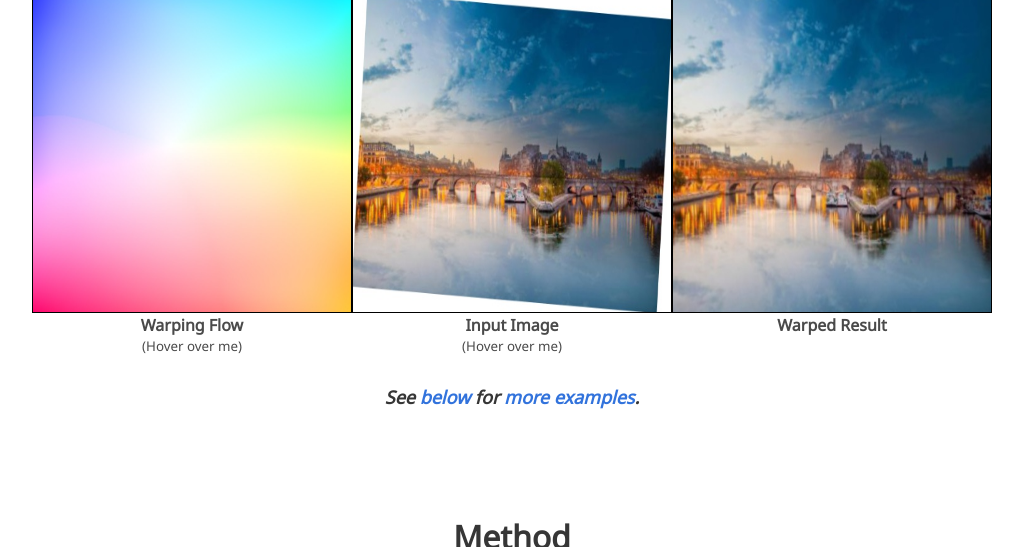
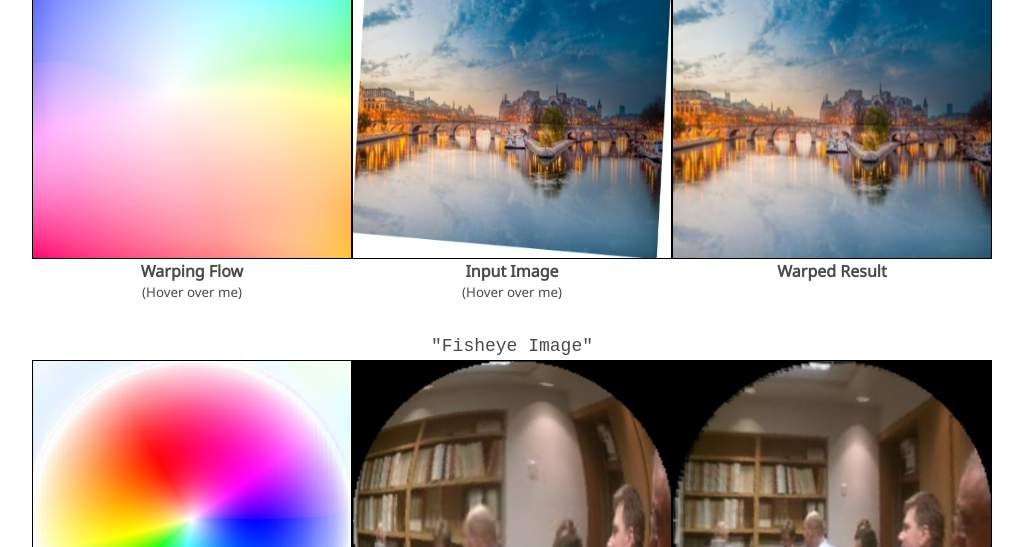
Before and after one commit to KangLiao929/KangLiao929.github.io, a Jekyll site: the page projects/mowa/index.html, which Jekyll copies as it is, in a window 1280 px wide and 1400 px high, scrolled down 5075 px. Shown: the top 547 px of the window, without its empty margins (128-1151 px from the left). Built offline with Jekyll 4.4.1, drawn with Linux system fonts in a browser that asks for light colours; nearby versions of some CDN libraries; some web fonts are replaced; library files that are not in the unit come from our copies; a style sheet for code colours, icons or effects is not loaded; some of the changed text lies outside the part shown; grey boxes are pictures that could not be loaded.

Commit message:
Update index.html

```diff
--- a/projects/mowa/index.html
+++ b/projects/mowa/index.html
@@ -457,7 +457,7 @@
 
       <!-- rs3 -->
       <div class="has-text-centered" id="rs3">
-        <p class="prompt">"Unrolling Shutter Image"</p>
+        <p class="prompt"></p>
       </div>
       <div class="flex">
         <div class="flexWrapper">
@@ -587,7 +587,7 @@
 
       <!-- rotation3 -->
       <div class="has-text-centered" id="rotation3">
-        <p class="prompt">"Rotated Image"</p>
+        <p class="prompt"></p>
       </div>
       <div class="flex">
         <div class="flexWrapper">
@@ -620,6 +620,137 @@
             <div class="insideWrapper">
               <img src="static/examples/rotation/output3.jpg" class="canvasBGImage">
               <canvas class="viz rotation3 gen" width="512" height="384"></canvas>
+            </div>
+          </div>
+          <div class="has-text-centered">
+            <p><b>Warped Result</b></p>
+          </div>
+        </div>
+      </div>
+
+
+      <!-- fisheye1 -->
+      <div class="has-text-centered" id="fisheye1">
+        <p class="prompt">"Fisheye Image"</p>
+      </div>
+      <div class="flex">
+        <div class="flexWrapper">
+          <div class="outsideWrapper">
+            <div class="insideWrapper">
+              <img src="static/examples/fisheye/flow1.jpg" class="canvasBGImage">
+              <canvas class="viz fisheye1 flow" width="512" height="512"
+                data-json-path="./static/examples/fisheye/flow1.json"></canvas>
+            </div>
+          </div>
+          <div class="has-text-centered">
+            <p><b>Warping Flow</b></p>
+            <p style="font-size: 10pt;" class="hoverMe">(Hover over me)</p>
+          </div>
+        </div>
+        <div class="flexWrapper">
+          <div class="outsideWrapper">
+            <div class="insideWrapper">
+              <img src="static/examples/fisheye/input1.png" class="canvasBGImage">
+              <canvas class="viz fisheye1 src" width="512" height="512"></canvas>
+            </div>
+          </div>
+          <div class="has-text-centered">
+            <p><b>Input Image</b></p>
+            <p style="font-size: 10pt;" class="hoverMe">(Hover over me)</p>
+          </div>
+        </div>
+        <div class="flexWrapper">
+          <div class="outsideWrapper">
+            <div class="insideWrapper">
+              <img src="static/examples/fisheye/output1.jpg" class="canvasBGImage">
+              <canvas class="viz fisheye1 gen" width="512" height="512"></canvas>
+            </div>
+          </div>
+          <div class="has-text-centered">
+            <p><b>Warped Result</b></p>
+          </div>
+        </div>
+      </div>
+
+
+      <!-- fisheye2 -->
+      <div class="has-text-centered" id="fisheye2">
+        <p class="prompt"></p>
+      </div>
+      <div class="flex">
+        <div class="flexWrapper">
+          <div class="outsideWrapper">
+            <div class="insideWrapper">
+              <img src="static/examples/fisheye/flow2.jpg" class="canvasBGImage">
+              <canvas class="viz fisheye2 flow" width="512" height="512"
+                data-json-path="./static/examples/fisheye/flow2.json"></canvas>
+            </div>
+          </div>
+          <div class="has-text-centered">
+            <p><b>Warping Flow</b></p>
+            <p style="font-size: 10pt;" class="hoverMe">(Hover over me)</p>
+          </div>
+        </div>
+        <div class="flexWrapper">
+          <div class="outsideWrapper">
+            <div class="insideWrapper">
+              <img src="static/examples/fisheye/input2.png" class="canvasBGImage">
+              <canvas class="viz fisheye2 src" width="512" height="512"></canvas>
+            </div>
+          </div>
+          <div class="has-text-centered">
+            <p><b>Input Image</b></p>
+            <p style="font-size: 10pt;" class="hoverMe">(Hover over me)</p>
+          </div>
+        </div>
+        <div class="flexWrapper">
+          <div class="outsideWrapper">
+            <div class="insideWrapper">
+              <img src="static/examples/fisheye/output2.jpg" class="canvasBGImage">
+              <canvas class="viz fisheye2 gen" width="512" height="512"></canvas>
+            </div>
+          </div>
+          <div class="has-text-centered">
+            <p><b>Warped Result</b></p>
+          </div>
+        </div>
+      </div>
+
+      <!-- fisheye3 -->
+      <div class="has-text-centered" id="fisheye3">
+        <p class="prompt"></p>
+      </div>
+      <div class="flex">
+        <div class="flexWrapper">
+          <div class="outsideWrapper">
+            <div class="insideWrapper">
+              <img src="static/examples/fisheye/flow3.jpg" class="canvasBGImage">
+              <canvas class="viz fisheye3 flow" width="512" height="512"
+                data-json-path="./static/examples/fisheye/flow3.json"></canvas>
+            </div>
+          </div>
+          <div class="has-text-centered">
+            <p><b>Warping Flow</b></p>
+            <p style="font-size: 10pt;" class="hoverMe">(Hover over me)</p>
+          </div>
+        </div>
+        <div class="flexWrapper">
+          <div class="outsideWrapper">
+            <div class="insideWrapper">
+              <img src="static/examples/fisheye/input3.png" class="canvasBGImage">
+              <canvas class="viz fisheye3 src" width="512" height="512"></canvas>
+            </div>
+          </div>
+          <div class="has-text-centered">
+            <p><b>Input Image</b></p>
+            <p style="font-size: 10pt;" class="hoverMe">(Hover over me)</p>
+          </div>
+        </div>
+        <div class="flexWrapper">
+          <div class="outsideWrapper">
+            <div class="insideWrapper">
+              <img src="static/examples/fisheye/output3.jpg" class="canvasBGImage">
+              <canvas class="viz fisheye3 gen" width="512" height="512"></canvas>
             </div>
           </div>
           <div class="has-text-centered">
```
